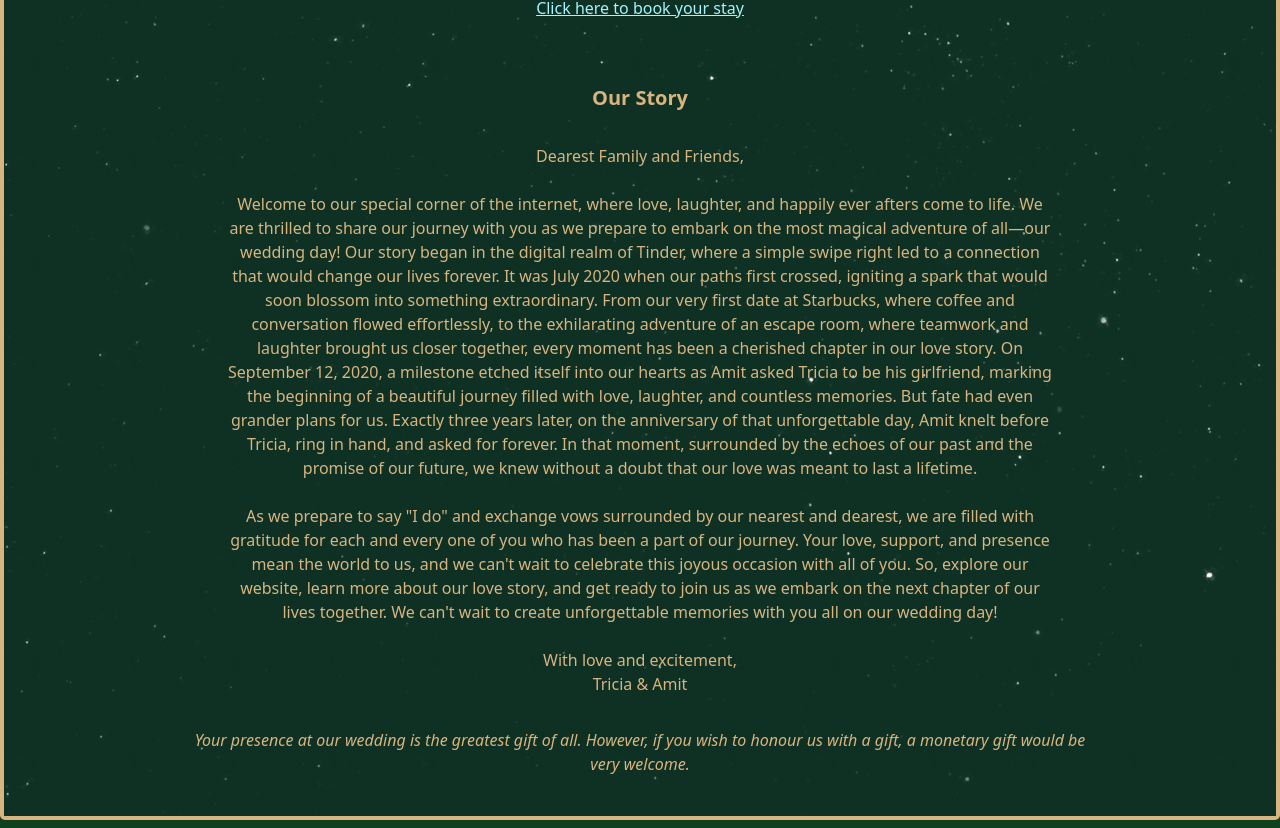
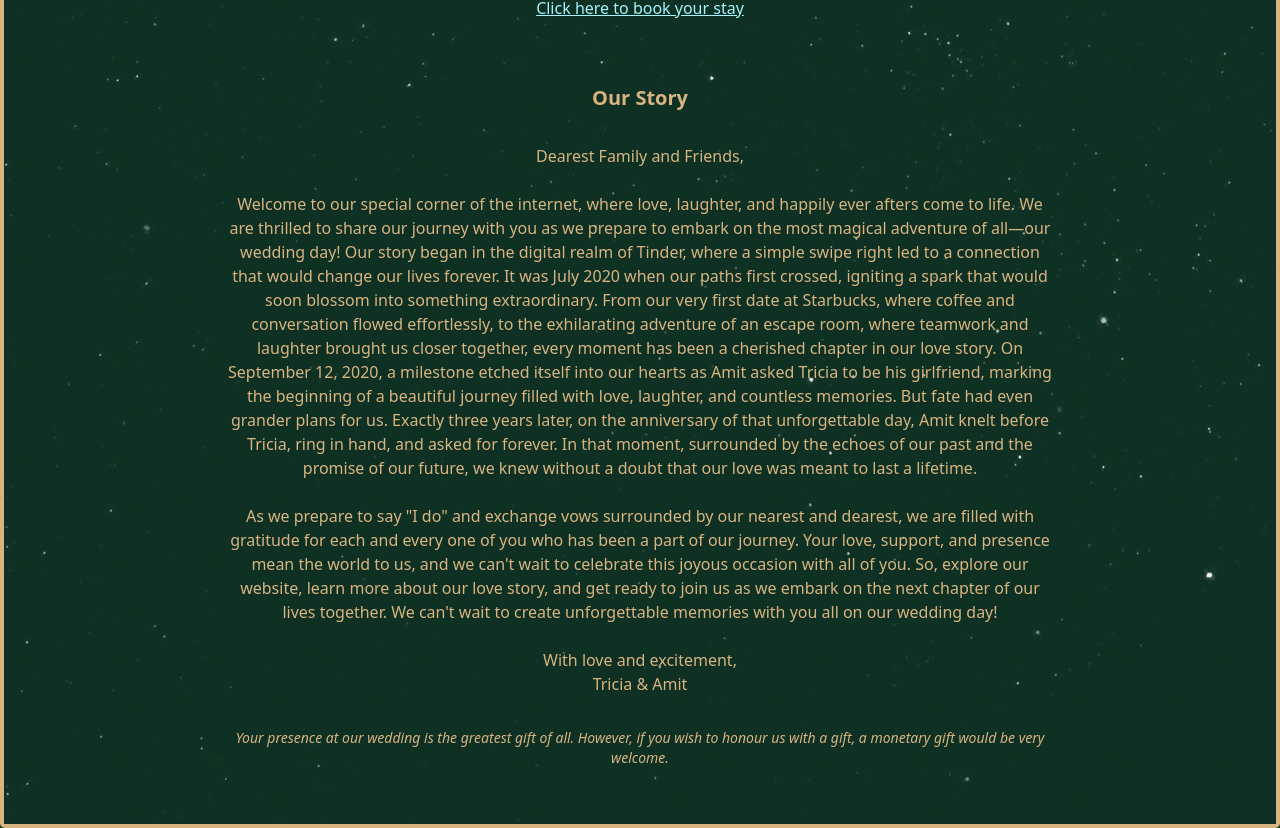
Before and after one commit to amitrambaran/twedsa, a Next.js app: page / in a window 1280 px wide. Shown: the part 1883-2711 px from the top of the page. Built offline with nearby package versions, Linux system fonts and the light colour scheme; a web font is replaced by a local one.

Commit message:
♻️ small cleanup

```diff
--- a/app/page.tsx
+++ b/app/page.tsx
@@ -4,15 +4,7 @@ import Image from "next/image";
 import { useState, useEffect } from "react";
 import { Button } from "@/components/ui/button";
 import Timeline from "@/components/ui/Timeline";
-import {
-  Dialog,
-  DialogContent,
-  DialogDescription,
-  DialogFooter,
-  DialogHeader,
-  DialogTitle,
-  DialogTrigger,
-} from "@/components/ui/dialog";
+import { Dialog, DialogContent, DialogTrigger } from "@/components/ui/dialog";
 
 export default function Home() {
   const [timeLeft, setTimeLeft] = useState({
@@ -261,7 +253,7 @@ export default function Home() {
             <br />
             Tricia & Amit
           </p>
-          <p className="text-md mb-4 italic">
+          <p className="text-sm m-8 italic">
             Your presence at our wedding is the greatest gift of all. However,
             if you wish to honour us with a gift, a monetary gift would be very
             welcome.
--- a/components/ui/Timeline.js
+++ b/components/ui/Timeline.js
@@ -46,26 +46,20 @@ export default function Timeline() {
 
       {/* Event Cards */}
       <div className="w-full max-w-3xl p-2 relative">
-        {" "}
-        {/* Reduced padding */}
         {events.map((event, index) => (
           <div
             key={index}
             className={`flex items-center ${
               index % 2 === 0 ? "justify-start" : "justify-end"
-            } mb-4 relative`} // Reduced margin-bottom from 8 to 4
+            } mb-4 relative`}
           >
             {/* Dot */}
-            <div className="absolute w-3 h-3 bg-[#dab47b] rounded-full left-1/2 transform -translate-x-1/2"></div>{" "}
-            {/* Reduced size */}
-            {/* Event Card */}
+            <div className="absolute w-3 h-3 bg-[#dab47b] rounded-full left-1/2 transform -translate-x-1/2"></div>
             <div
-              className={`relative  w-4/12 ${
+              className={`relative  w-2/5 md:w-4/12 ${
                 index % 2 === 0 ? "pr-1" : "pl-1"
               }`}
             >
-              {" "}
-              {/* Further reduced width and padding */}
               <EventCard event={event} />
             </div>
           </div>
```
